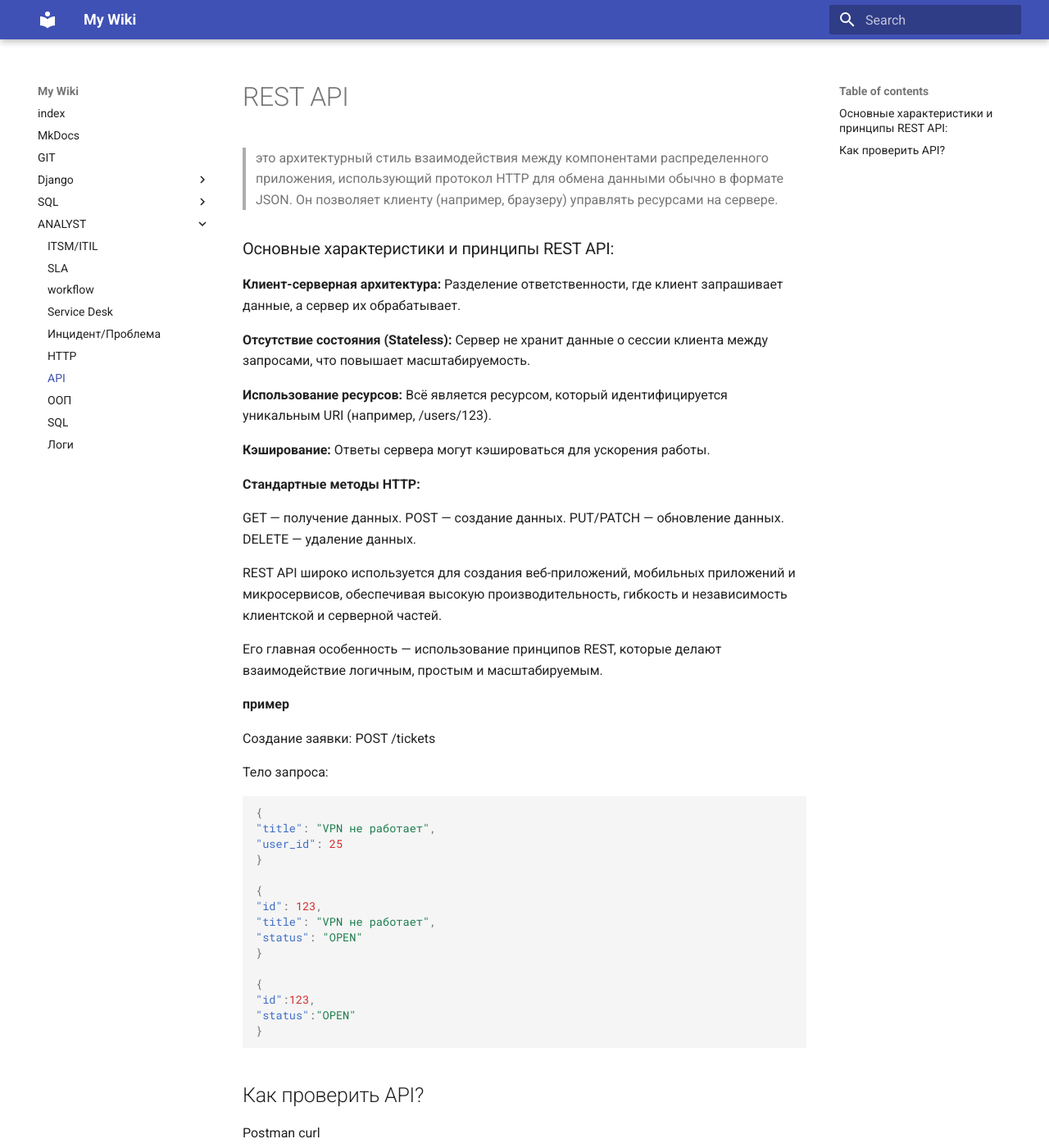
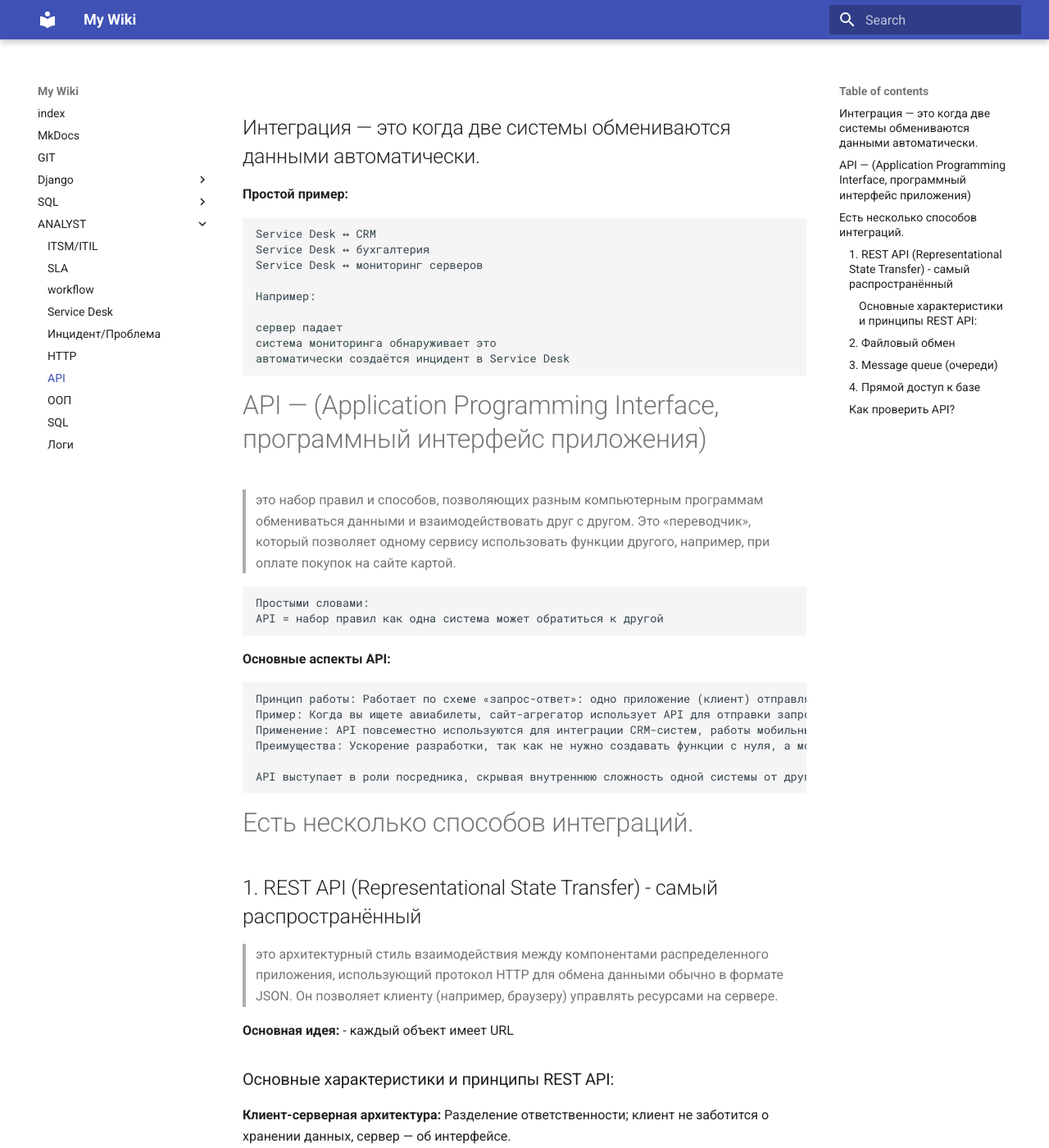
Before and after one commit to yuriyteplyakov/MYWIKI_docs, an MkDocs documentation site: the page built from docs/Analyst/api.md, in a window 1280 px wide and 1400 px high. Shown: the whole window at 82% size. Built offline with MkDocs 1.6.1 and Material for MkDocs 9.7.7, drawn with Linux system fonts in a browser that asks for light colours; some of the changed text lies outside the part shown.

Commit message:
еще немного данных

````diff
--- a/docs/Analyst/api.md
+++ b/docs/Analyst/api.md
@@ -1,35 +1,84 @@
 
-# REST API
+## Интеграция — это когда две системы обмениваются данными автоматически.
+
+**Простой пример:**
+
+```
+Service Desk ↔ CRM
+Service Desk ↔ бухгалтерия
+Service Desk ↔ мониторинг серверов
+
+Например:
+
+сервер падает
+система мониторинга обнаруживает это
+автоматически создаётся инцидент в Service Desk
+```
+
+# API —  (Application Programming Interface, программный интерфейс приложения)
+
+> это набор правил и способов, позволяющих разным компьютерным программам обмениваться данными и взаимодействовать друг с другом.
+> Это «переводчик», который позволяет одному сервису использовать функции другого, например, при оплате покупок на сайте картой.
+
+```
+Простыми словами:
+API = набор правил как одна система может обратиться к другой
+```
+
+**Основные аспекты API:**
+
+```
+Принцип работы: Работает по схеме «запрос-ответ»: одно приложение (клиент) отправляет запрос к другому (серверу), который обрабатывает его и возвращает результат.
+Пример: Когда вы ищете авиабилеты, сайт-агрегатор использует API для отправки запросов к базам данных разных авиакомпаний, чтобы показать актуальные цены на одном экране.
+Применение: API повсеместно используются для интеграции CRM-систем, работы мобильных приложений с серверами, получения данных о погоде или оплаты через банк.
+Преимущества: Ускорение разработки, так как не нужно создавать функции с нуля, а можно использовать готовые решения.
+
+API выступает в роли посредника, скрывая внутреннюю сложность одной системы от другой, обеспечивая простой обмен информацией.
+```
+
+# Есть несколько способов интеграций.
+
+## 1. REST API (Representational State Transfer) - самый распространённый
 
 > это архитектурный стиль взаимодействия между компонентами распределенного приложения, использующий протокол HTTP для обмена данными обычно в формате JSON.
 > Он позволяет клиенту (например, браузеру) управлять ресурсами на сервере.
 
+**Основная идея:** - каждый объект имеет URL
+
 ### Основные характеристики и принципы REST API:
 
-**Клиент-серверная архитектура:** Разделение ответственности, где клиент запрашивает данные, а сервер их обрабатывает.
+**Клиент-серверная архитектура:** Разделение ответственности; клиент не заботится о хранении данных, сервер — об интерфейсе.
 
-**Отсутствие состояния (Stateless):** Сервер не хранит данные о сессии клиента между запросами, что повышает масштабируемость.
+**Отсутствие состояния (Stateless):** Сервер не хранит информацию о предыдущих запросах клиента. Каждый запрос должен содержать все данные, необходимые для его выполнения.
 
 **Использование ресурсов:** Всё является ресурсом, который идентифицируется уникальным URI (например, /users/123).
 
 **Кэширование:** Ответы сервера могут кэшироваться для ускорения работы.
 
-**Стандартные методы HTTP:**
 
+**REST использует стандартные методы HTTP:**
+
+```
 GET — получение данных.
 POST — создание данных.
-PUT/PATCH — обновление данных.
+PUT/PATCH — обновление данных/частичное обновление.
 DELETE — удаление данных.
 
 REST API широко используется для создания веб-приложений, мобильных приложений и микросервисов, обеспечивая высокую производительность, гибкость и независимость клиентской и серверной частей.
 
 Его главная особенность — использование принципов REST, которые делают взаимодействие логичным, простым и масштабируемым.
+```
 
 **пример**
 
+```
+система A → HTTP запрос → система B
+
 Создание заявки: POST /tickets
 
-Тело запроса:
+```
+
+**Тело запроса:**
 
 ```JSON
 {
@@ -50,7 +99,36 @@ REST API широко используется для создания веб-п
 
 ```
 
+## 2. Файловый обмен
+
+**пример**
+
+```
+система A → файл CSV/XML → система B
+
+export_users.csv
+```
+
+## 3. Message queue (очереди)
+
+```
+Например:
+
+Kafka
+RabbitMQ
+
+Система кладёт сообщение в очередь, другая его читает.
+```
+
+## 4. Прямой доступ к базе
+
+```
+Редко используется.
+
+system A → database B
+```
+
 ## Как проверить API?
 
-Postman
-curl
+> Postman
+> curl
````
Also changed, not shown: docs/Analyst/http.md (+7 -0 lines), docs/Analyst/oop.md (+20 -5 lines).
